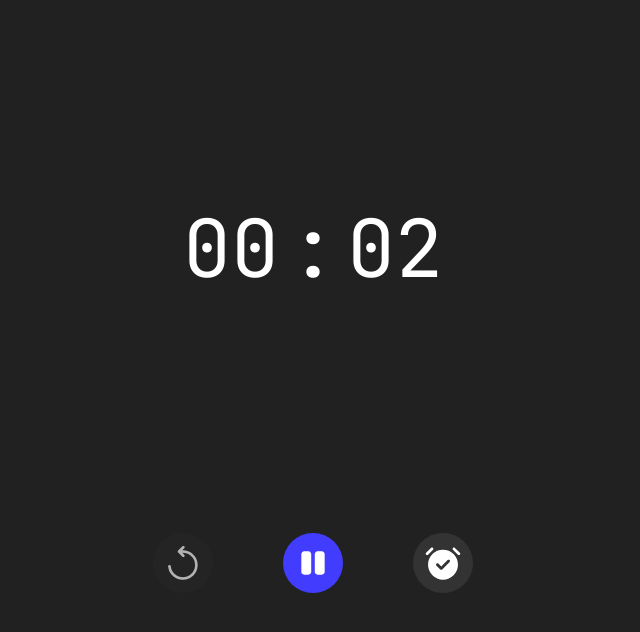
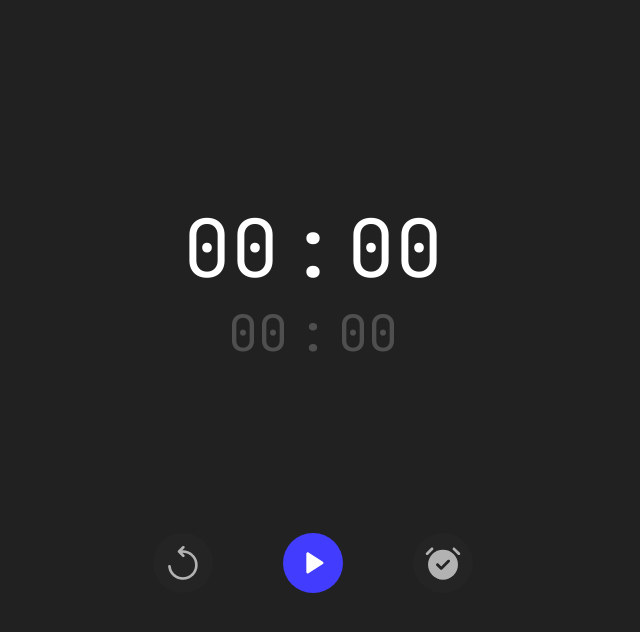
Before and after one commit to Dreizerr/stopwatch, a plain HTML site: page index.html in a window 1280 px wide. Both pictures are taken after a click on the button 640 px from the left and 562 px from the top of the page. Shown: the whole page, without its empty margins (327-967 px from the left). Drawn offline with Linux system fonts and the light colour scheme.

Commit message:
костыль

```diff
--- a/script.js
+++ b/script.js
@@ -12,7 +12,7 @@ document.addEventListener("DOMContentLoaded", function () {
     roundTimerScoreSeconds = document.querySelector(".stopwatch__round-seconds"),
     roundBody = document.querySelector(".stopwatch__round-body");
 
-  let countTime = 0,
+  let countTime = 3597,
     roundCountTime = 0,
     stopwatchStarted = false,
     stashOrder = 1;
@@ -20,11 +20,8 @@ document.addEventListener("DOMContentLoaded", function () {
   playButton.addEventListener("click", playToggle);
 
   let countInterval = setInterval(timeCount, 1000);
-  // roundCountInterval = setInterval(roundTimeCount, 1000);
 
   clearInterval(countInterval);
-
-  // clearInterval(roundCountInterval);
 
   function playToggle() {
     if (!stopwatchStarted) {
@@ -38,11 +35,9 @@ document.addEventListener("DOMContentLoaded", function () {
         timeCount();
         roundTimeCount();
       }, 1000);
-      // roundCountInterval = setInterval(, 1000);
     } else {
       replayButton.classList.add("active");
       clearInterval(countInterval);
-      // clearInterval(roundCountInterval);
     }
     stopwatchStarted = true;
   }
@@ -51,13 +46,38 @@ document.addEventListener("DOMContentLoaded", function () {
     if (clear === 0) {
       countTime = 0;
     }
+
     let seconds = Math.floor(countTime % 60);
     let minutes = Math.floor((countTime / 60) % 60);
+
     seconds = seconds < 10 ? `0${seconds}` : seconds;
     minutes = minutes < 10 ? `0${minutes}` : minutes;
+
     timerScoreSeconds.textContent = seconds;
     timerScoreMinutes.textContent = minutes;
+
+    if (minutes === 59 && seconds === 59) {
+      replayFunc(false);
+      countTime = 0;
+      roundCountTime = 0;
+    }
+
+    console.log(countTime, "MAIN");
     countTime++;
+  }
+
+  function roundTimeCount(clear) {
+    if (clear === 0) {
+      roundCountTime = 0;
+    }
+    let seconds = Math.floor(roundCountTime % 60);
+    let minutes = Math.floor((roundCountTime / 60) % 60);
+    seconds = seconds < 10 ? `0${seconds}` : seconds;
+    minutes = minutes < 10 ? `0${minutes}` : minutes;
+    roundTimerScoreSeconds.textContent = seconds;
+    roundTimerScoreMinutes.textContent = minutes;
+    console.log(roundCountTime, "NMAIN");
+    roundCountTime++;
   }
 
   timeCount();
@@ -70,22 +90,41 @@ document.addEventListener("DOMContentLoaded", function () {
 
   function replayFunc(event) {
     if (replayButton.classList.contains("active")) {
-      roundBody.style.opacity = "0";
+      // roundBody.style.opacity = "0";
+      timeCount(0);
+      roundTimeCount(0);
+      clearInterval(countInterval);
+
       const stashItems = document.querySelectorAll(".stopwatch-stash__item");
       stashItems.forEach((elem) => {
         elem.remove();
       });
-      timeCount(0);
-      roundTimeCount(0);
-      clearInterval(countInterval);
 
       replayButton.classList.remove("active");
       stopwatchStarted = false;
       roundStart = false;
 
       stashOrder = 1;
+    } else if (event === false) {
+      // roundBody.style.opacity = "0";
+
+      timeCount(0);
+      roundTimeCount(0);
+
+      clearInterval(countInterval);
+      const stashItems = document.querySelectorAll(".stopwatch-stash__item");
+      stashItems.forEach((elem) => {
+        elem.remove();
+      });
+
+      replayButton.classList.remove("active");
+      stopwatchStarted = false;
+      roundStart = false;
+
+      stashOrder = 1;
+      stopwatchStateToggler();
     } else {
-      event.preventDefault();
+      if (event) event.preventDefault();
     }
   }
 
@@ -106,26 +145,13 @@ document.addEventListener("DOMContentLoaded", function () {
     }
   }
 
-  function roundTimeCount(clear) {
-    if (clear === 0) {
-      roundCountTime = 0;
-    }
-    let seconds = Math.floor(roundCountTime % 60);
-    let minutes = Math.floor((roundCountTime / 60) % 60);
-    seconds = seconds < 10 ? `0${seconds}` : seconds;
-    minutes = minutes < 10 ? `0${minutes}` : minutes;
-    roundTimerScoreSeconds.textContent = seconds;
-    roundTimerScoreMinutes.textContent = minutes;
-    roundCountTime++;
-  }
-
   function stopwatchStateToggler() {
     stopwatch.classList.toggle("active");
     ButtonsStateToggler();
   }
 
   function replayAddListener() {
-    replayButton.addEventListener("click", replayFunc, { once: true });
+    replayButton.addEventListener("click", replayFunc);
   }
 
   function roundAddListener() {
--- a/styles.scss
+++ b/styles.scss
@@ -29,7 +29,7 @@
   align-self: center;
   font-size: 50px;
   color: #504f4f;
-  opacity: 0;
+  // opacity: 0;
 }
 
 .stopwatch-stash {
```
Also changed, not shown: styles.css, 1 other file.
